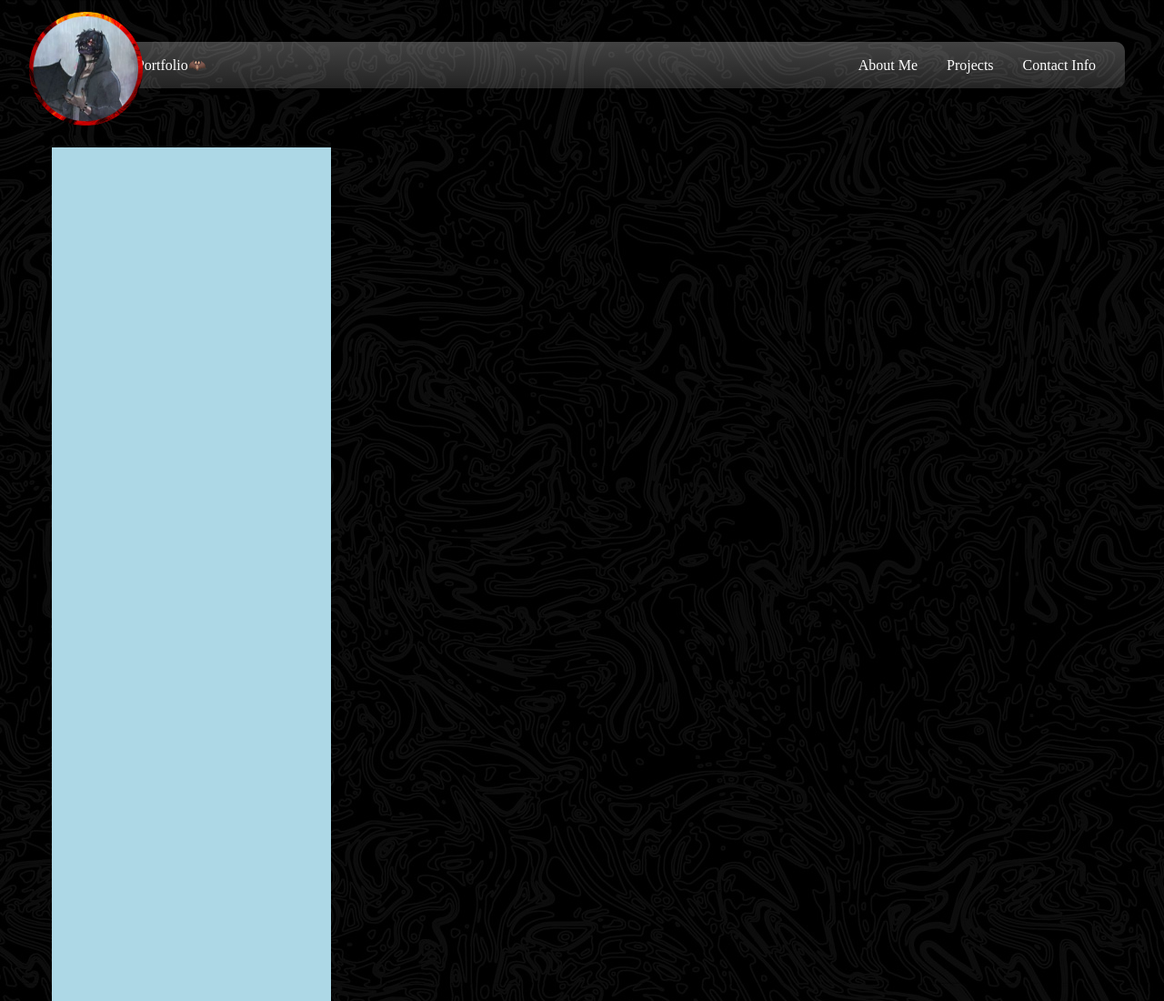
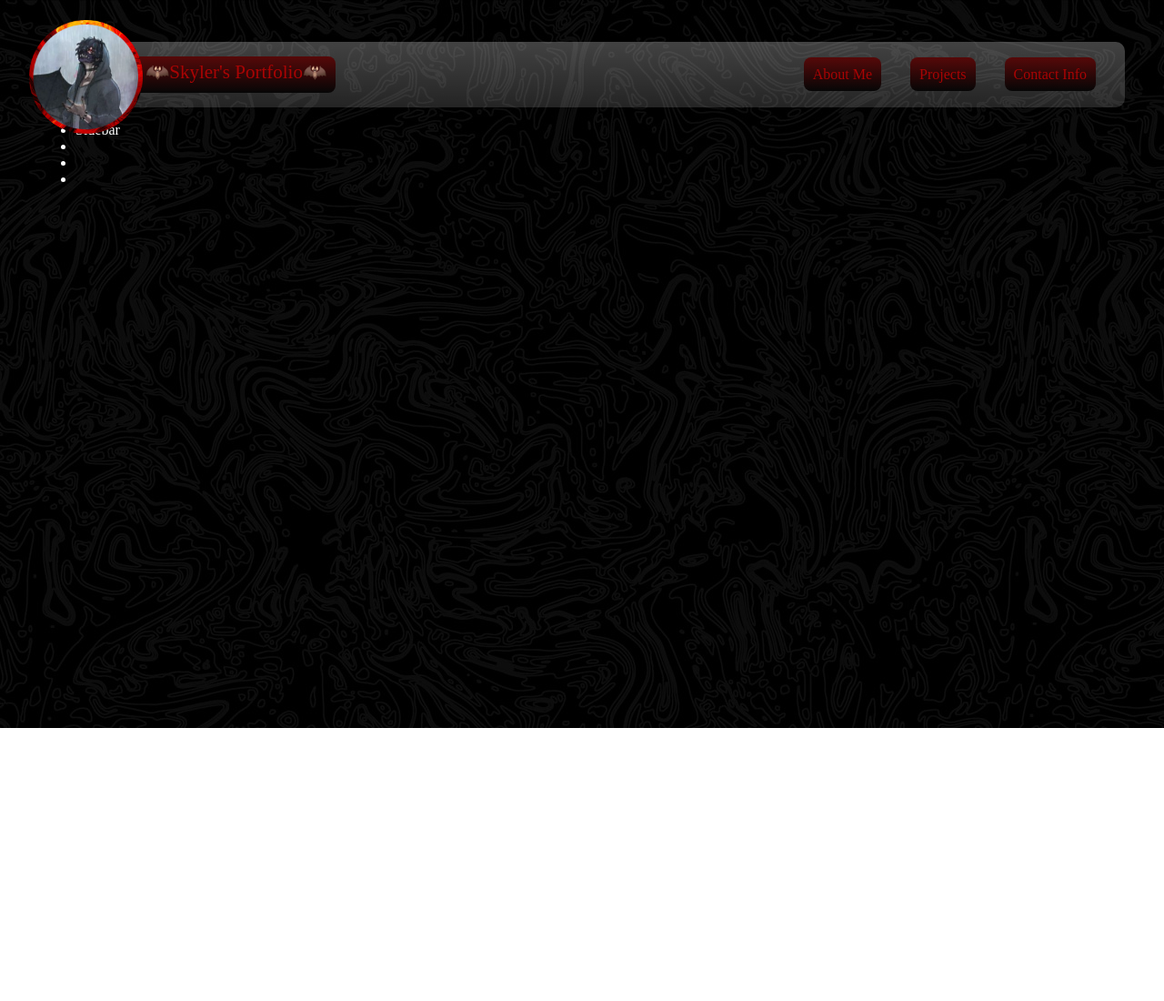
Before and after one commit to Ricochet227/Portfolio, a plain HTML site: page index.html in a window 1280 px wide. Shown: the top 1100 px of the page at 91% size. After the commit the page ends 800 px from the top, so only its background shows below. Drawn offline with Linux system fonts and the light colour scheme.

Commit message:
Finalized Navbar
Got everything positioned and working correctly on the nav bar

```diff
--- a/Assets/style.css
+++ b/Assets/style.css
@@ -10,7 +10,7 @@
     position: absolute;
     z-index: 1;
     height: 125px;
-    top: 13px;
+    top: 22px;
     left: 32px;
 }
 
@@ -21,6 +21,7 @@
 .nav-list{
     background:linear-gradient(#ffffff42,#ffffff24);
     display: flex;
+    flex-wrap: wrap;
     justify-content: flex-end;
     align-items: center;
     padding: 1rem 0;
@@ -32,24 +33,31 @@
     margin-right: 2rem;
 }
 
+.nav-item a:hover{
+    transition: all 200ms ease-in;
+    color: orange;
+    background: linear-gradient( #060606, #560909);
+}
+
 .nav-item a{
+    cursor: pointer;
+    padding: 10px 10px 10px 10px;
     text-decoration: none;
-    color: white;
+    color: #a90404;
+    background: linear-gradient(to top, #060606, #560909);
+    border-radius: 8px;
 }
 
 .nav-item:first-child{
+    padding: 5px 10px 10px 37px;
+    font-size: 21px;
+    border-radius: 8px;
     margin-right: auto;
-    margin-left: 2rem;
-    color:white;
-
+    margin-left: 5rem;
+    color:#a90404;
+    background: linear-gradient(to top, #060606, #560909);
 }
 
-.sidebar{
-    padding:1000px 70px;
-    margin: 45px 14px;
-    float: left;
-    display: flex;
-    flex-direction: column;
-    color: #a90404;
-    background-color: lightblue;
+.port-body{
+    color: white;
 }
--- a/index.html
+++ b/index.html
@@ -19,20 +19,14 @@
     </header>
 
     <main>
-        <aside class="sidebar">
-            <h2>This is a sidebar</h2>
-        </aside>
-        <section>
-            <article>
-                <h2>About Me</h2>
-                <div>
-                    <p>
-
-                    </p>
-                </div>
-
-            </article>
-        </section>
+        <body>
+            <ul class="port-body">
+                <li class="port-item">Sidebar</li>
+                <li class="port-item"><a href="https://ricochet227.github.io/ChallangeRepo1/"></a></li>
+                <li class="port-item"></li>
+                <li class="port-item"></li>
+            </ul>
+        </body>
     </main>
 
 </body>
```
